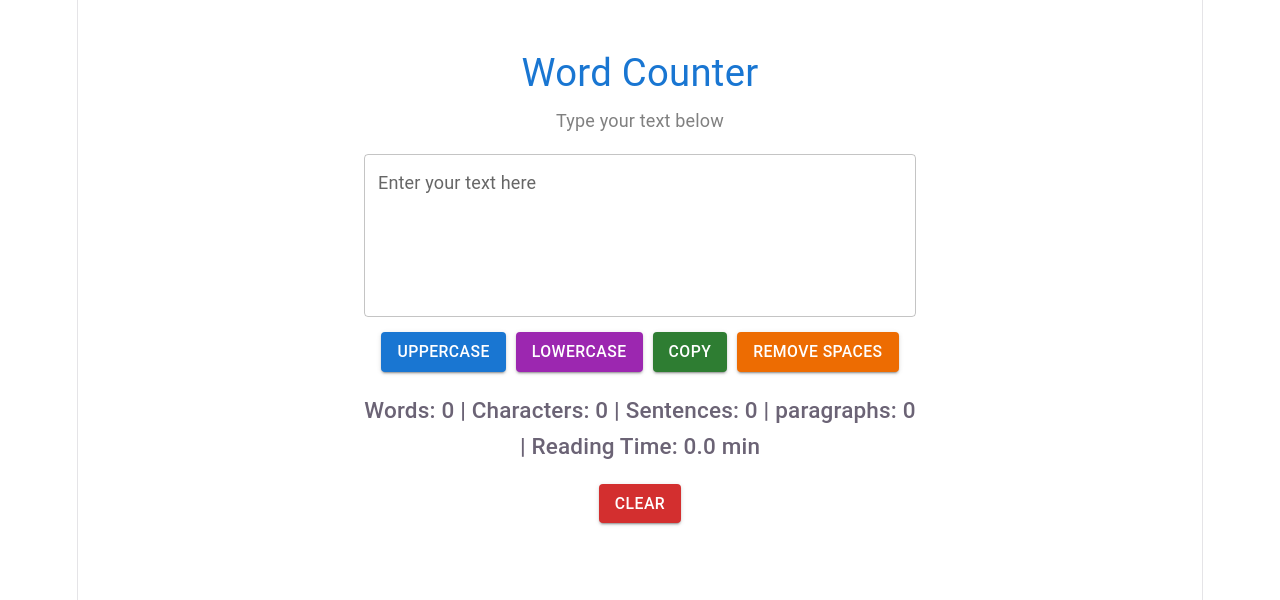
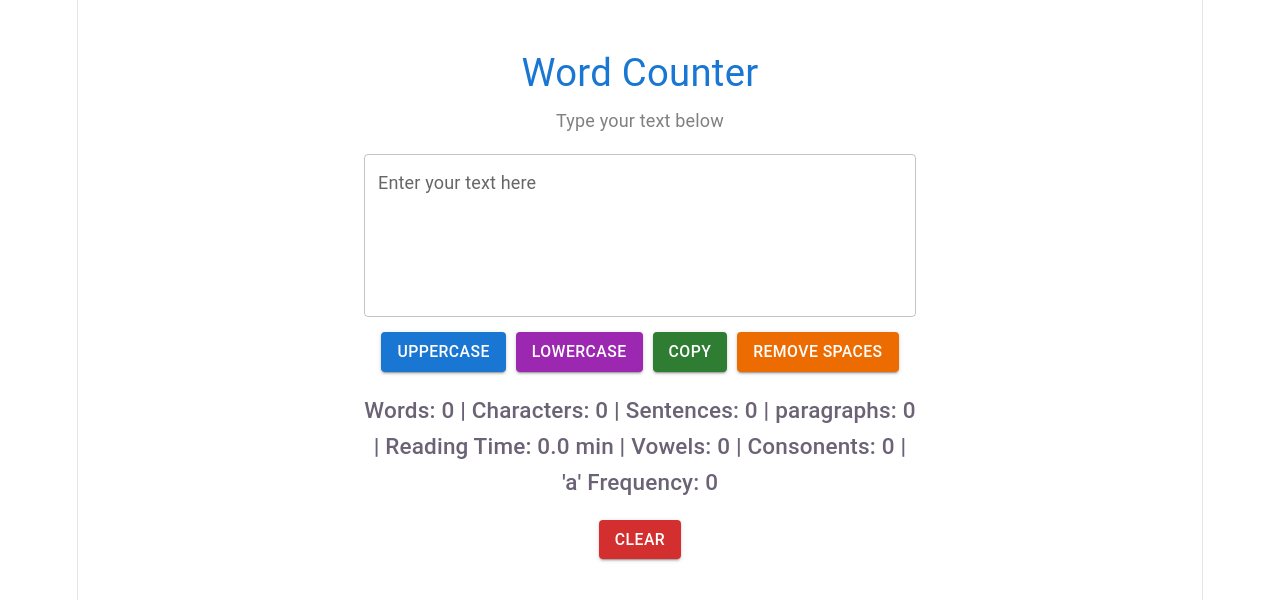
Before and after one commit to shreyagrover786-tech/Word-conter, a React (Vite) app: page / in a window 1280 px wide. Shown: the top 600 px of the page. Built offline with nearby package versions, Linux system fonts and the light colour scheme.

Commit message:
added vowels and consonant count and frequency of a

```diff
--- a/src/Components/WordCounter.jsx
+++ b/src/Components/WordCounter.jsx
@@ -9,6 +9,21 @@ function WordCounter() {
     const sentences = text .trim() === "" ? 0 : text.split(/[.!?]+/).filter(s => s.trim() !== "").length;
     const paragraphs = text.split(/\n+/).filter(p => p.trim() !== "").length;
     const readTime = (words / 200).toFixed(1);
+    let vowels = 0;
+    let consonents = 0;
+    for (let ch of text) {
+        if ("aeiouAEIOU".includes(ch)) {
+            vowels++;
+        } else if ((ch >= "a" && ch <= "z") || (ch >= "A" && ch <= "Z")) {
+            consonents++;
+        }
+    }
+    let aCount = 0;
+    for (let ch of text) {
+        if (ch ==="a" || ch ==="A") {
+            aCount++;
+        }
+    }
     return (
         <Container maxWidth="sm" style={{textAlign: "center", marginTop: "50px"}}>
             <Typography variant="h4" color="primary">
@@ -50,7 +65,7 @@ function WordCounter() {
                 </Button>
             </div>
             <Typography variant="h6" style={{marginTop: "20px"}}>
-                Words: {words} | Characters: {characters} | Sentences: {sentences} | paragraphs: {paragraphs} | Reading Time: {readTime} min
+                Words: {words} | Characters: {characters} | Sentences: {sentences} | paragraphs: {paragraphs} | Reading Time: {readTime} min | Vowels: {vowels} | Consonents: {consonents} | 'a' Frequency: {aCount}
             </Typography>
             <Button
             variant="contained"
```
